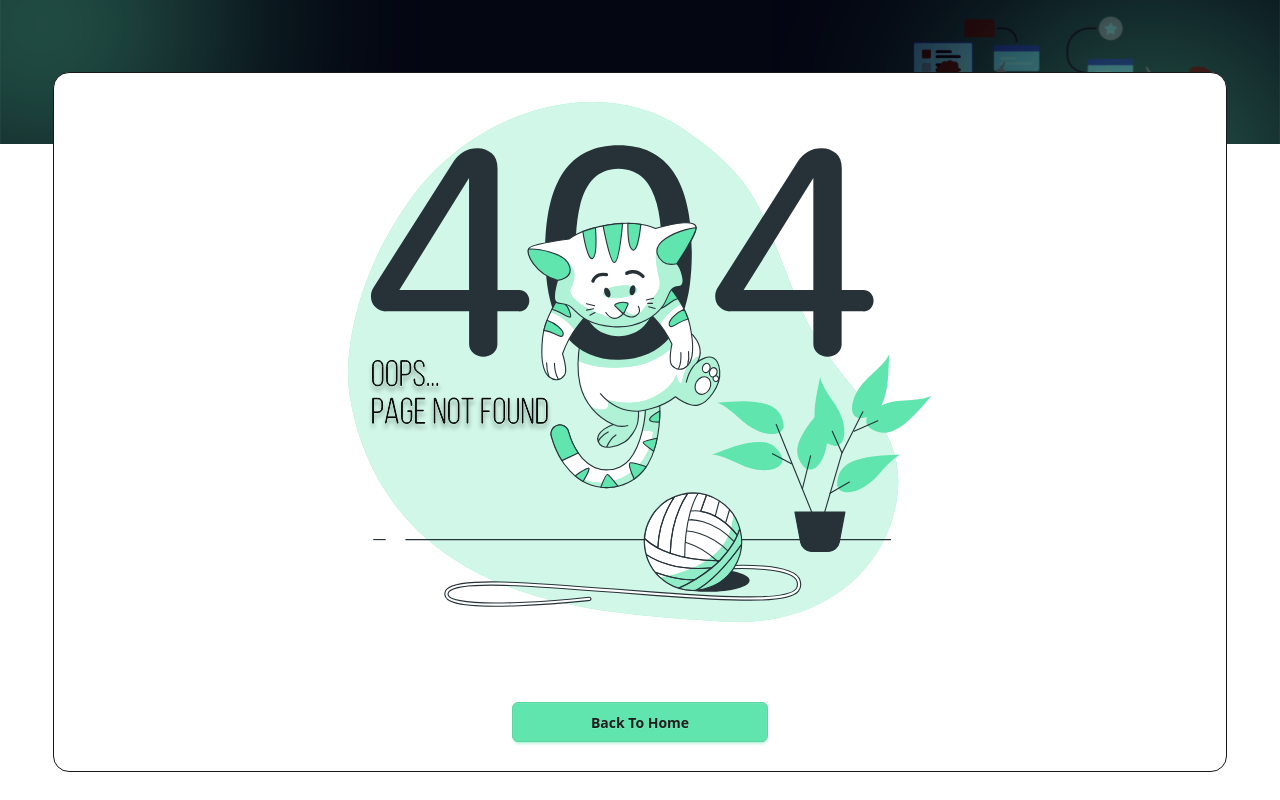
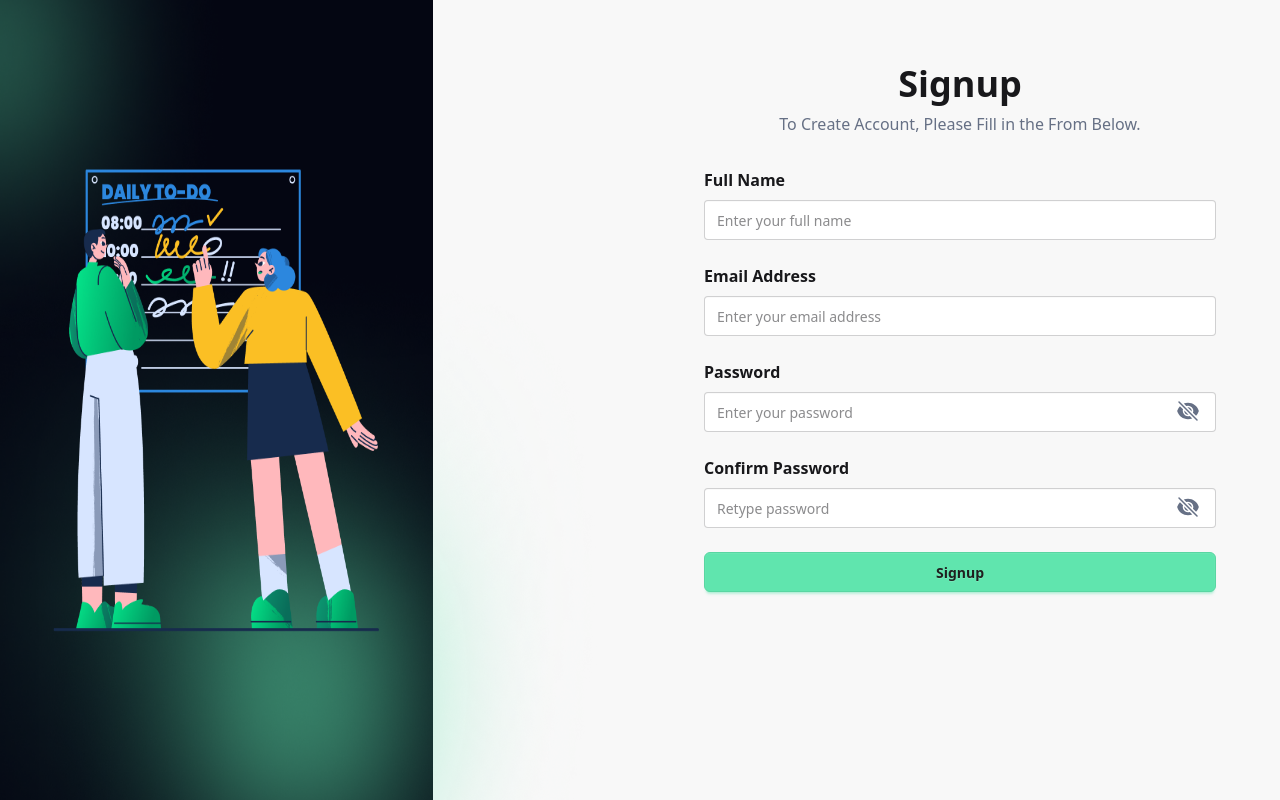
Before and after one commit to misbahulhoq/tasko, a Next.js app: page /signup in a window 1280 px wide. Before the commit this address had no page. Built offline with nearby package versions, Linux system fonts and the light colour scheme.

Commit message:
created signup page ui

```diff
--- a/package.json
+++ b/package.json
@@ -14,6 +14,7 @@
     "next": "15.4.4",
     "react": "19.1.0",
     "react-dom": "19.1.0",
+    "react-hook-form": "^7.61.1",
     "react-redux": "^9.2.0"
   },
   "devDependencies": {
--- /dev/null
+++ b/src/app/(auth)/signup/page.tsx
@@ -0,0 +1,178 @@
+"use client";
+import { ISignupForm } from "@/interfaces/signupdata";
+
+import Image from "next/image";
+import React, { useState } from "react";
+import { useForm, SubmitHandler } from "react-hook-form";
+import { EyeSlashIcon, EyeIcon } from "@heroicons/react/24/solid";
+
+const SignUpPage = () => {
+  const {
+    register,
+    handleSubmit,
+    watch,
+    formState: { errors },
+  } = useForm<ISignupForm>();
+  const [visibiliy, setVisibility] = useState({
+    password: false,
+    confirmPassword: false,
+  });
+  const password = watch("password");
+
+  const onSubmit: SubmitHandler<ISignupForm> = (data: ISignupForm) => {
+    console.log(data);
+  };
+  return (
+    <section className="bg-base-200 grid min-h-screen lg:grid-cols-2">
+      {/* left column */}
+      <div className="relative hidden h-full lg:block">
+        <Image
+          src={`/signup.png`}
+          className="h-full w-full"
+          //   className="block h-full w-full"
+          fill
+          alt="Signup illustration"
+          priority
+        />
+      </div>
+
+      <div className="right-column min-h-screen p-6 lg:col-span-1 lg:p-16">
+        <div>
+          <h2 className="mb-2 text-center text-4xl font-semibold">Signup </h2>
+          <p className="text-center">
+            To Create Account, Please Fill in the From Below.
+          </p>
+
+          <form
+            onSubmit={handleSubmit(onSubmit)}
+            className="mx-auto mt-8 max-w-[550px] space-y-6"
+          >
+            <div>
+              <label htmlFor="fullName" className="mb-2 block font-semibold">
+                Full Name
+              </label>
+              <input
+                id="fullName"
+                type="text"
+                className="input bg-base-100 w-full max-w-[550px] outline-none focus:outline-0"
+                placeholder="Enter your full name"
+                {...register("fullName", { required: "Full name is required" })}
+              />
+              {errors.fullName && (
+                <span className="text-error text-sm">
+                  {errors.fullName.message}
+                </span>
+              )}
+            </div>
+
+            <div>
+              <label htmlFor="email" className="mb-2 block font-semibold">
+                Email Address
+              </label>
+              <input
+                id="email"
+                type="email"
+                className="input bg-base-100 w-full max-w-[550px] outline-none focus:outline-0"
+                placeholder="Enter your email address"
+                {...register("email", { required: "Email is required" })}
+              />
+              {errors.email && (
+                <span className="text-error text-sm">
+                  {errors.email.message}
+                </span>
+              )}
+            </div>
+
+            <div className="relative">
+              <label htmlFor="password" className="mb-2 block font-semibold">
+                Password
+              </label>
+              <input
+                id="password"
+                type={visibiliy.password ? "text" : "password"}
+                className="input bg-base-100 w-full max-w-[550px] outline-none focus:outline-0"
+                placeholder="Enter your password"
+                {...register("password", {
+                  required: "Password is required",
+                  pattern: {
+                    value: /^(?=.*[a-z])(?=.*[A-Z])(?=.*\d).+$/,
+                    message:
+                      "Password must contain at least one uppercase letter, one lowercase letter, and one number",
+                  },
+                })}
+              />
+              {errors.password && (
+                <span className="text-error text-sm">
+                  {errors.password.message}
+                </span>
+              )}
+              <button
+                type="button"
+                className="absolute top-[51px] right-4 z-10 -translate-y-1/2 text-[#667085]"
+                onClick={() =>
+                  setVisibility((prev) => ({
+                    ...prev,
+                    password: !prev.password,
+                  }))
+                }
+              >
+                {!visibiliy.password ? (
+                  <EyeSlashIcon className="h-6 w-6" />
+                ) : (
+                  <EyeIcon className="h-6 w-6" />
+                )}
+              </button>
+            </div>
+
+            <div className="relative">
+              <label
+                htmlFor="confirmPassword"
+                className="mb-2 block font-semibold"
+              >
+                Confirm Password
+              </label>
+              <input
+                id="confirmPassword"
+                type={visibiliy.confirmPassword ? "text" : "password"}
+                placeholder="Retype password"
+                className="input bg-base-100 w-full max-w-[550px] outline-none focus:outline-0"
+                {...register("confirmPassword", {
+                  required: "Pleae confirm your password",
+                  validate: (value) =>
+                    value === password || "Passwords do not match",
+                })}
+              />
+              {errors.confirmPassword && (
+                <span className="text-error text-sm">
+                  {errors.confirmPassword.message}
+                </span>
+              )}
+              <button
+                type="button"
+                className="absolute top-[51px] right-4 z-10 -translate-y-1/2 text-[#667085]"
+                onClick={() =>
+                  setVisibility((prev) => ({
+                    ...prev,
+                    confirmPassword: !prev.confirmPassword,
+                  }))
+                }
+              >
+                {!visibiliy.confirmPassword ? (
+                  <EyeSlashIcon className="h-6 w-6" />
+                ) : (
+                  <EyeIcon className="h-6 w-6" />
+                )}
+              </button>
+            </div>
+
+            <button type="submit" className="btn btn-primary btn-block">
+              Signup
+            </button>
+          </form>
+        </div>
+      </div>
+    </section>
+  );
+};
+
+export default SignUpPage;
--- a/src/app/globals.css
+++ b/src/app/globals.css
@@ -21,3 +21,12 @@
     @apply rounded-md;
   }
 }
+
+@layer base {
+  p {
+    @apply text-[#667085];
+  }
+  button {
+    @apply cursor-pointer;
+  }
+}
--- /dev/null
+++ b/src/interfaces/signupdata.ts
@@ -0,0 +1,6 @@
+export interface ISignupForm {
+  fullName: string;
+  email: string;
+  password: string;
+  confirmPassword: string;
+}
```
Also changed, not shown: 1 other file (tests, documents, lock files or other folders).
